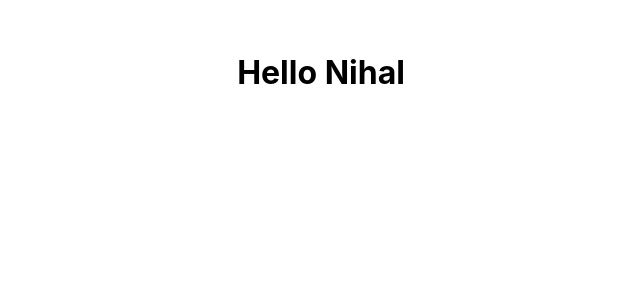
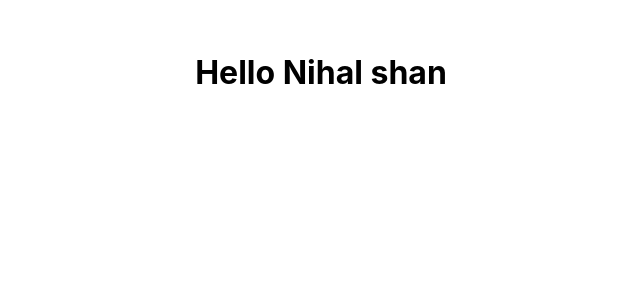
Before and after one commit to nihalshanp/learning-react, a React (Create React App) app: page / in a window 1280 px wide. Shown: the top 300 px of the page, without its empty margins (319-959 px from the left). Built offline with nearby package versions, Linux system fonts and the light colour scheme.

Commit message:
learned how to set default value in context

```diff
--- a/src/App.js
+++ b/src/App.js
@@ -7,9 +7,9 @@ class App extends Component {
   render(){
   return (
     <div className="App">
-        <UserProvider value="Nihal">
             <ComponentC/>
-        </UserProvider>
+        {/*<UserProvider value="Nihal">
+        </UserProvider>*/}
     </div>
   );
   }
--- a/src/Component/userContext.js
+++ b/src/Component/userContext.js
@@ -1,6 +1,6 @@
 import React from 'react'
 
-const UserContext = React.createContext()
+const UserContext = React.createContext('Nihal shan')
 
 const UserProvider = UserContext.Provider
 const UserConsumer = UserContext.Consumer
```
